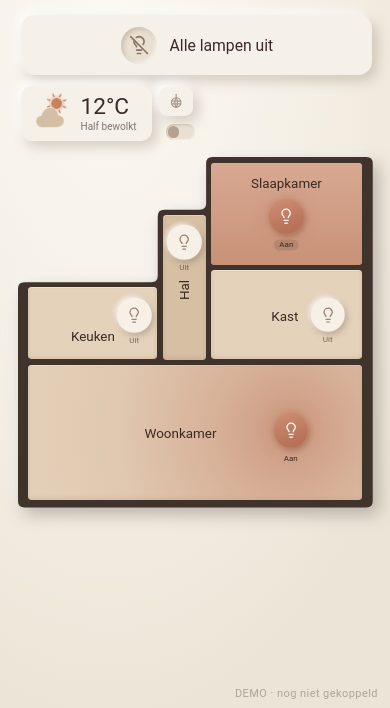
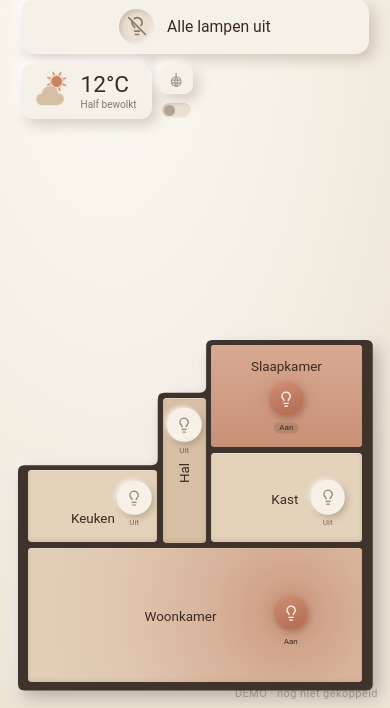
Before and after one commit to sjorsgofers/homecontrol, a plain HTML site: page lampen/index.html in a window 390 px wide. Shown: the part 136-844 px from the top of the page. Drawn offline with Linux system fonts and the light colour scheme.

Commit message:
Lampen: indeling past zich altijd aan het scherm aan
De pagina meet nu zelf of klok, tegels en plattegrond passen en maakt
ze kleiner tot niets meer buiten beeld valt of over de plattegrond heen
ligt. Staand scherm past ook zonder scrollen.

Co-Authored-By: Claude Fable 5.2 <noreply@anthropic.com>

```diff
--- a/lampen/index.html
+++ b/lampen/index.html
@@ -85,7 +85,7 @@ html,body{margin:0;height:100%;overflow:hidden;color:var(--txt);
 body{background:var(--bg);background:var(--bg-grad)}
 button{font-family:inherit;color:inherit;margin:0}
 
-#app{display:flex;align-items:stretch;height:100vh;padding:calc(var(--s)*28)}
+#app{display:flex;align-items:stretch;height:100%;padding:calc(var(--s)*28)}
 /* Schermvullende webapp: ruimte laten voor statusbalk en afgeronde hoeken */
 @supports (padding:max(0px)){
   #app{padding-top:max(calc(var(--s)*28),env(safe-area-inset-top));padding-bottom:max(calc(var(--s)*28),env(safe-area-inset-bottom));
@@ -285,14 +285,16 @@ html.donker #thema::after{transform:translateX(calc(var(--s)*22))}
 @keyframes draai{to{transform:rotate(360deg)}}
 #demo{position:fixed;right:12px;bottom:8px;font-size:11px;color:var(--faint);letter-spacing:.04em}
 
-/* ---------- Staand scherm (telefoon): alles onder elkaar ---------- */
-html.staand,html.staand body{height:auto;min-height:100%;overflow-y:auto}
-.staand #app{flex-direction:column;height:auto;min-height:100vh}
-.staand #links{flex:0 0 auto;padding:calc(var(--s)*10) 0 calc(var(--s)*26) calc(var(--s)*6)}
-.staand .uit-tegel{flex-direction:row;width:100%;height:calc(var(--s)*96);margin-top:calc(var(--s)*28)}
-.staand .uit-tegel .rond{margin:0 calc(var(--s)*20) 0 0;width:calc(var(--s)*58);height:calc(var(--s)*58)}
-.staand .onder{margin-top:0;flex-direction:row;flex-wrap:wrap}
+/* ---------- Staand scherm: klok boven, plattegrond onder; alles blijft in beeld ---------- */
+.staand #app{flex-direction:column;justify-content:space-between}
+.staand #links{flex:0 0 auto;padding:calc(var(--s)*8) calc(var(--s)*6) calc(var(--s)*18)}
+.staand .klok{font-size:calc(var(--s)*112)}
+.staand .uit-tegel{flex-direction:row;width:100%;height:calc(var(--s)*88);margin-top:calc(var(--s)*24)}
+.staand .uit-tegel .rond{margin:0 calc(var(--s)*20) 0 0;width:calc(var(--s)*56);height:calc(var(--s)*56)}
+.staand .onder{margin-top:0;flex-direction:row;flex-wrap:wrap;align-items:flex-end}
+.staand #overig{display:flex;flex-wrap:wrap}
 .staand .chip{margin-right:calc(var(--s)*14)}
+.staand #party{margin-right:0}
 </style>
 </head>
 <body>
@@ -392,20 +394,73 @@ html.staand,html.staand body{height:auto;min-height:100%;overflow-y:auto}
   $('uitIcoon').innerHTML = ICOON.lampUit;
 
   /* ---------- Maatvoering ---------- */
+  /* De twee eenheden worden zo gekozen dat alles altijd op het scherm past, liggend en
+     staand: eerst een schatting, daarna meten en verkleinen tot niets meer buiten beeld
+     valt of over de plattegrond heen ligt. */
+  function zetMaat(s, u){
+    var st = document.documentElement.style;
+    st.setProperty('--s', s.toFixed(4) + 'px');
+    st.setProperty('--u', u.toFixed(4) + 'px');
+  }
+  /* Kleinste x van de buitenmuur tussen twee hoogtes (in eenheden van de plattegrond). */
+  function muurLinks(y0, y1){
+    var m = PLATTEGROND.muur, min = Infinity;
+    for (var i = 0; i < m.length; i++) {
+      var a = m[i], b = m[(i + 1) % m.length];
+      if (Math.max(a[1], b[1]) <= y0 || Math.min(a[1], b[1]) >= y1) continue;
+      min = Math.min(min, a[0], b[0]);
+    }
+    return min;
+  }
+  /* Hoeveel de linkerkolom (links) en het geheel te groot zijn; 1 = past precies. */
+  function overloop(staand, s){
+    var W = innerWidth, rand = 28 * s;
+    var app = $('app'), links = $('links');
+    var p = $('plan').getBoundingClientRect(), l = links.getBoundingClientRect();
+    var uPx = p.width / PLATTEGROND.breedte;
+    var uit = { links: 1, geheel: 1 };
+    if (staand) uit.geheel = app.scrollHeight / app.clientHeight;
+    else uit.links = links.scrollHeight / links.clientHeight;
+    [$('klok'), $('datum').parentNode, $('allesUit'), $('overig'), $('weer').parentNode].forEach(function(el){
+      var r = el.getBoundingClientRect();
+      if (!r.width) return;
+      var grens = W - rand;
+      if (!staand) {
+        var x = muurLinks((r.top - p.top) / uPx - 6, (r.bottom - p.top) / uPx + 6);
+        if (x !== Infinity) grens = p.left + x * uPx - 12 * s;
+      }
+      uit.links = Math.max(uit.links, (r.right - l.left) / Math.max(1, grens - l.left));
+    });
+    return uit;
+  }
   function maat(){
-    var W = innerWidth, H = innerHeight, P = PLATTEGROND, s, u, rand;
+    var W = innerWidth, H = innerHeight, P = PLATTEGROND, s, u;
     var staand = W < H;
     document.documentElement.classList.toggle('staand', staand);
     if (staand) {
-      s = W / 620; rand = 28 * s;
-      u = (W - 2 * rand) / P.breedte;
+      s = W / 620;
+      u = (W - 56 * s) / P.breedte;
     } else {
-      s = Math.min(W / 1024, H / 700); rand = 28 * s;
-      u = Math.min((H - 2 * rand) / P.hoogte, (W * 0.66 - rand) / P.breedte);
+      s = Math.min(W / 1024, H / 700);
+      u = Math.min((H - 56 * s) / P.hoogte, (W * 0.66 - 28 * s) / P.breedte);
     }
-    document.documentElement.style.setProperty('--s', s.toFixed(4) + 'px');
-    document.documentElement.style.setProperty('--u', u.toFixed(4) + 'px');
+    var s0 = s;
+    for (var i = 0; i < 40; i++) {
+      zetMaat(s, u);
+      var o = overloop(staand, s);
+      if (o.links <= 1.002 && o.geheel <= 1.002) break;
+      if (o.geheel > 1.002) {
+        // Staand te hoog: eerst de kop kleiner, daarna kop en plattegrond samen
+        var f = Math.max(0.9, 1 / o.geheel);
+        s *= f;
+        if (s < s0 * 0.72) u *= f;
+      } else {
+        s *= Math.max(0.9, 1 / o.links);
+      }
+    }
   }
+  var pasTimer = null;
+  function pasAan(){ clearTimeout(pasTimer); pasTimer = setTimeout(maat, 30); }
 
   /* ---------- Klok en datum ---------- */
   var DAGEN = ['Zondag','Maandag','Dinsdag','Woensdag','Donderdag','Vrijdag','Zaterdag'];
@@ -453,6 +508,7 @@ html.staand,html.staand body{height:auto;min-height:100%;overflow-y:auto}
     $('weerTemp').textContent = Math.round(graden) + '°C';
     $('weerOms').textContent = b.tekst;
     $('weer').hidden = false;
+    pasAan();
   }
   function weer(){
     var proef = par('weertest');
@@ -717,6 +773,7 @@ html.staand,html.staand body{height:auto;min-height:100%;overflow-y:auto}
         });
         el.appendChild(b);
       });
+      pasAan();
     }
     lijst.forEach(function(r, i){
       var b = el.children[i];
@@ -866,6 +923,7 @@ html.staand,html.staand body{height:auto;min-height:100%;overflow-y:auto}
   maat();
   bouwPlan();
   addEventListener('resize', maat);
+  addEventListener('orientationchange', pasAan);
   haalStand();
   if (!DEMO) setInterval(haalStand, POLL);
   weer(); setInterval(weer, 15 * 60 * 1000);
```
